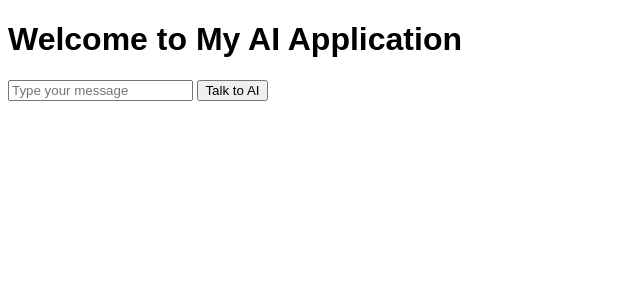
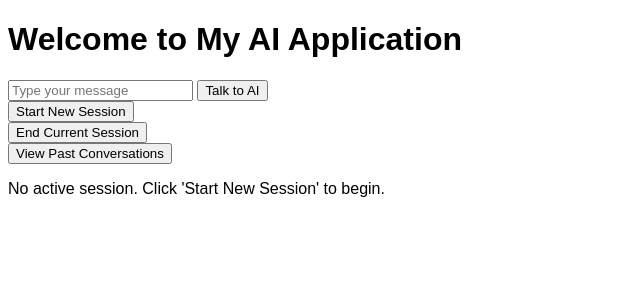
Before and after one commit to JoonhyeonKim/Sage_Project, a Flask app: page / in a window 1280 px wide. Shown: the top 300 px of the page, without its empty margins (0-640 px from the left). Run offline with Flask 3, Linux system fonts and the light colour scheme; some libraries are stand-ins or nearby versions.

Commit message:
Added session and prompts functionality

````diff
--- a/app.py
+++ b/app.py
@@ -1,14 +1,40 @@
 from openai import OpenAI
 from flask import Flask, render_template, request, redirect, url_for, session
+from flask_session import Session
+from redis import Redis
 from models import init_app, db, Conversation, Message
 import json
 from dotenv import load_dotenv
 import os
+from sklearn.metrics.pairwise import cosine_similarity
+import numpy as np
+import re
+import json
+from markdown2 import markdown
+from markupsafe import Markup
 load_dotenv()
 client = OpenAI()
 
-# from openai import OpenAI
-# import json
+def load_prompts(file_path):
+    try:
+        with open(file_path, 'r') as file:
+            prompts = json.load(file)
+        return prompts
+    except FileNotFoundError:
+        print(f"File not found: {file_path}")
+        return None
+    except json.JSONDecodeError as e:
+        print(f"Error decoding JSON from {file_path}: {e}")
+        return None
+
+# Assuming the JSON file is located at data/prompts.json relative to your script
+prompts_file_path = 'data/prompt/experts_prompt.json'
+expert_prompts = load_prompts(prompts_file_path)
+
+if expert_prompts is None:
+    print("Failed to load expert prompts.")
+else:
+    print("Expert prompts loaded successfully.")
 
 
 # Example dummy function hard coded to return the same weather
@@ -23,6 +49,10 @@ def get_current_weather(location, unit="fahrenheit"):
         return json.dumps({"location": "Paris", "temperature": "22", "unit": unit})
     else:
         return json.dumps({"location": location, "temperature": "unknown"})
+def get_embedding(text):
+    # This function should return the embedding vector for the text
+    # Implementation depends on the embedding model you're using
+    pass
 
 # def run_conversation():
 #     # Step 1: send the conversation and available functions to the model
@@ -91,25 +121,94 @@ app = Flask(__name__)
 app.config['SECRET_KEY'] = os.environ.get('FLASK_SECRET_KEY')
 app.config['SQLALCHEMY_DATABASE_URI'] = 'sqlite:///chat.db'  # Example for SQLite
 app.config['SQLALCHEMY_TRACK_MODIFICATIONS'] = False
+
+# Flask-Session configuration
+app.config['SESSION_TYPE'] = 'redis'  # Specifies the session storage backend
+app.config['SESSION_PERMANENT'] = False  # Sessions are not permanent
+app.config['SESSION_USE_SIGNER'] = True  # Securely sign the session cookie
+app.config['SESSION_KEY_PREFIX'] = 'session:'  # Prefix for session keys
+app.config['SESSION_REDIS'] = Redis(host='localhost', port=6379)  # Configuration for Redis
+
+# Initialize Flask-Session
+Session(app)
+
 init_app(app)
 
 with app.app_context():
     db.create_all()  # Creates database tables
+
+@app.route('/set_name')
+def set_name():
+    session['name'] = 'Alice'
+    return 'Name set in session'
+
+@app.route('/get_name')
+def get_name():
+    name = session.get('name', 'Guest')
+    return f'Hello, {name}'
+
+@app.route('/start_session', methods=['GET', 'POST'])
+def start_session():
+    # Create a new conversation instance
+    new_conversation = Conversation()
+
+    # Add the new conversation to the database
+    db.session.add(new_conversation)
+    db.session.commit()
+
+    # Store the conversation ID in the session
+    session['conversation_id'] = new_conversation.id
+
+    # Redirect to the home page to start interacting
+    return redirect(url_for('home'))
+
+@app.route('/end_session', methods=['GET'])
+def end_session():
+    # Remove the conversation ID from the session
+    if 'conversation_id' in session:
+        session.pop('conversation_id', None)
+
+    # Redirect to the home page
+    return redirect(url_for('home'))
+
+@app.route('/past_conversations')
+def past_conversations():
+    # Fetch all past conversations, ordered by timestamp
+    all_conversations = Conversation.query.order_by(Conversation.timestamp.desc()).all()
+    return render_template('past_conversations.html', conversations=all_conversations)
+
+@app.route('/view_conversation/<int:conversation_id>')
+def view_conversation(conversation_id):
+    # Fetch the specific conversation
+    conversation = Conversation.query.get_or_404(conversation_id)
+    return render_template('view_conversation.html', conversation=conversation)
+@app.route('/test_safe')
+def test_safe():
+    test_html = "<p>This should be <strong>bold</strong>.</p>"
+    return render_template('test_template.html', test_html=test_html)
+
 @app.route('/')
 def home():
     conversation_id = session.get('conversation_id')
     if conversation_id:
         conversation = Conversation.query.get(conversation_id)
         messages = conversation.messages if conversation else []
+        in_session = True
     else:
         messages = []
-    return render_template('index.html', messages=messages)
+        in_session = False
+    # Pass the 'in_session' flag to the template
+    return render_template('index.html', messages=messages, in_session=in_session)
 
 @app.route('/interact', methods=['POST'])
 def interact():
     user_input = request.form['user_input']
 
     user_input = str(user_input)
+
+    most_similar_prompt = get_most_similar_prompt(user_input, expert_prompts)
+    # Extract the content from the most similar prompt
+    most_similar_prompt_content = most_similar_prompt["content"]
 
     # Retrieve or create a conversation
     conversation_id = session.get('conversation_id')
@@ -130,7 +229,13 @@ def interact():
     summarized_history = summarize_chat_history(chat_history)
 
     # Get AI response
-    ai_response = get_ai_response(summarized_history, user_input)
+    ai_response = get_ai_response(summarized_history, user_input, most_similar_prompt_content)
+
+    print("AI Response:", ai_response)  # Check the response format
+    ai_response = format_ai_response(ai_response)  # Format for display
+
+    # ai_response = markdown(ai_response)
+    # safe_html_response = Markup(html_response)
 
     # Save the user input and AI response
     save_message(user_input, conversation_id, is_user=True)
@@ -138,24 +243,32 @@ def interact():
 
     return redirect(url_for('home'))
 
-    user_message = Message(content=user_input, conversation_id=conversation_id, is_user=True)
-    db.session.add(user_message)
 
-    response = client.chat.completions.create(
-        model="gpt-3.5-turbo",
-        messages=[
-            {"role": "system", "content": """As a theoretical physicist whose expertise rivals that of Leonard Susskind, I am seeking your profound insights into the universe's deepest mysteries, with a focus suitable for someone with a master's level understanding. My interests span quantum mechanics, string theory, black hole thermodynamics, and the multiverse theory. Please elucidate these complex subjects, emphasizing their mathematical formulations, theoretical foundations, and their implications for our understanding of the universe. I expect the explanations to be in-depth, leveraging my master's level background, without delving into the philosophical implications. Your response should be rich in technical detail, showcasing current theories, recent developments, and critical evaluations of these concepts. The aim is to deepen my understanding, inspire further learning, and provide clarity and precision in your explanations."""},
-            {"role": "user", "content": str(user_input)},
+def get_embedding(text, model="text-embedding-3-small"):
+   text = text.replace("\n", " ")
+   return client.embeddings.create(input = [text], model=model).data[0].embedding
 
-        ],
-       )
-    print(response)
+def get_most_similar_prompt(user_input, expert_prompts, model="text-embedding-ada-002"):
+    # Get embeddings for the expert prompts
+    prompt_texts = [prompt['content'] for prompt in expert_prompts]
+    prompt_embeddings_response = client.embeddings.create(input=prompt_texts, model=model)
+    prompt_embeddings = np.array([embedding.embedding for embedding in prompt_embeddings_response.data])
 
-    ai_response = response.choices[0].message.content.strip()
-    ai_message = Message(content=ai_response, conversation_id=conversation.id)
-    db.session.add(ai_message)
-    db.session.commit()
-    return redirect(url_for('home'))
+    # Get embedding for the user input
+    user_input_embedding_response = client.embeddings.create(input=[user_input], model=model)
+    user_input_embedding = np.array([embedding.embedding for embedding in user_input_embedding_response.data])
+
+    # Reshape embeddings for cosine similarity calculation
+    user_input_embedding = user_input_embedding.reshape(1, -1)
+
+    # Calculate cosine similarity
+    similarities = cosine_similarity(user_input_embedding, prompt_embeddings)[0]
+
+    # Find the index of the highest similarity score
+    most_similar_index = np.argmax(similarities)
+
+    # Return the most similar expert prompt
+    return expert_prompts[most_similar_index]
 def get_chat_history(conversation_id):
     """
     Retrieve and format the chat history for a given conversation ID.
@@ -200,24 +313,6 @@ def summarize_chat_history(chat_history):
 
     return summarized_history
 
-def create_model_input(chat_history, user_input):
-    # Prepare the system message
-    system_message = {
-        "role": "system",
-        "content": """As a theoretical physicist whose expertise rivals that of Leonard Susskind, I am seeking your profound insights into the universe's deepest mysteries, with a focus suitable for someone with a master's level understanding. My interests span quantum mechanics, string theory, black hole thermodynamics, and the multiverse theory. Please elucidate these complex subjects, emphasizing their mathematical formulations, theoretical foundations, and their implications for our understanding of the universe. I expect the explanations to be in-depth, leveraging my master's level background, without delving into the philosophical implications. Your response should be rich in technical detail, showcasing current theories, recent developments, and critical evaluations of these concepts. The aim is to deepen my understanding, inspire further learning, and provide clarity and precision in your explanations."""
-    }
-
-    # Format the chat history into a series of messages
-    formatted_history = [{"role": "user" if msg.is_user else "assistant", "content": msg.content} for msg in chat_history]
-
-    # Append the current user input
-    current_input = {"role": "user", "content": user_input}
-
-    # Combine all elements to create the model input
-    model_input = [system_message] + formatted_history + [current_input]
-
-    return model_input
-
 def save_message(content, conversation_id, is_user):
     # Save the message to the database
     message = Message(content=content, conversation_id=conversation_id, is_user=is_user)
@@ -230,7 +325,7 @@ def format_chat_history(chat_history):
         formatted_history += f"{role_prefix}: {message['content']}\n"
     return formatted_history
 
-def get_ai_response(chat_history, user_input):
+def get_ai_response(chat_history, user_input, most_similar_prompt_content):
     """
     Send the system message, chat history, and current user input to OpenAI and get the AI response.
 
@@ -248,7 +343,7 @@ def get_ai_response(chat_history, user_input):
     system_message = {
         "role": "system",
         # "content": "As a theoretical physicist whose expertise rivals that of Leonard Susskind, I am seeking your profound insights into the universe's deepest mysteries, with a focus suitable for someone with a master's level understanding. My interests span quantum mechanics, string theory, black hole thermodynamics, and the multiverse theory. Please elucidate these complex subjects, emphasizing their mathematical formulations, theoretical foundations, and their implications for our understanding of the universe. I expect the explanations to be in-depth, leveraging my master's level background, without delving into the philosophical implications. Your response should be rich in technical detail, showcasing current theories, recent developments, and critical evaluations of these concepts. The aim is to deepen my understanding, inspire further learning, and provide clarity and precision in your explanations."
-        "content": "You are a helpful assistance." + system_postfix + formatted_history
+        "content": most_similar_prompt_content + system_postfix + formatted_history
     }
 
     # Include the system message at the beginning of the chat history
@@ -264,5 +359,18 @@ def get_ai_response(chat_history, user_input):
     ai_response = response.choices[0].message.content.strip()
     return ai_response
 
+# def format_ai_response(response):
+#     # Regular expression to find code blocks
+#     code_block_pattern = r"```python(.*?)```"
+#     # Replace code blocks with HTML pre and code tags
+#     formatted_response = re.sub(code_block_pattern, r"<pre><code>\1</code></pre>", response, flags=re.DOTALL)
+#     return formatted_response
+def format_ai_response(response):
+    # Replace newline characters with HTML line breaks for better readability
+    formatted_response = response.replace("\n", "<br>")
+
+    # Additional formatting can be added here if needed
+
+    return formatted_response
 if __name__ == '__main__':
     app.run(debug=True)
--- a/models.py
+++ b/models.py
@@ -8,6 +8,7 @@ db = SQLAlchemy()
 
 class Conversation(db.Model):
     id = db.Column(db.Integer, primary_key=True)
+    timestamp = db.Column(db.DateTime, default=datetime.utcnow)  # Add this line
     messages = db.relationship('Message', backref='conversation', lazy=True)
 
 class Message(db.Model):
--- a/templates/index.html
+++ b/templates/index.html
@@ -1,6 +1,9 @@
 <!DOCTYPE html>
 <html>
     <head>
+        <meta charset="UTF-8">
+        <script src="https://polyfill.io/v3/polyfill.min.js?features=es6"></script>
+        <script id="MathJax-script" async src="https://cdn.jsdelivr.net/npm/mathjax@3/es5/tex-mml-chtml.js"></script>
         <title>AI Application</title>
         <style>
             body {
@@ -12,6 +15,15 @@
                 padding: 10px;
                 border-radius: 5px;
             }
+            pre, code {
+                background-color: #3f91a0;
+                border: 1px solid #ddd;
+                padding: 5px;
+                font-family: monospace;
+            }
+            pre {
+                overflow-x: auto;
+            }
         </style>
     </head>
 <body>
@@ -19,6 +31,17 @@
     <form action="/interact" method="post">
         <input type="text" name="user_input" placeholder="Type your message">
         <input type="submit" value="Talk to AI">
+    </form>
+    <!-- Buttons for session management -->
+    <form action="/start_session" method="get">
+        <input type="submit" value="Start New Session">
+    </form>
+    <form action="/end_session" method="get">
+        <input type="submit" value="End Current Session">
+    </form>
+    <!-- Button to view past conversations -->
+     <form action="/past_conversations">
+        <input type="submit" value="View Past Conversations">
     </form>
 
     <!-- Display User Input and AI Response -->
@@ -28,10 +51,14 @@
     {% if ai_response %}
     <div class="response"><strong>AI:</strong> <div>{{ ai_response | safe }}</div></div>
     {% endif %}
-    <div class="chat-history">
-        {% for message in messages %}
-            <p><strong>{{ 'User' if message.is_user else 'AI' }}:</strong> {{ message.content }}</p>
-        {% endfor %}
-    </div>
+    {% if in_session %}
+        <div class="chat-history">
+            {% for message in messages %}
+                <p><strong>{{ 'User' if message.is_user else 'AI' }}:</strong> {{ message.content | safe }}</p>
+            {% endfor %}
+        </div>
+    {% else %}
+        <p>No active session. Click 'Start New Session' to begin.</p>
+    {% endif %}
 </body>
 </html>
--- /dev/null
+++ b/templates/test_template.html
@@ -0,0 +1 @@
+{{ test_html | safe }}
````
Also changed, not shown: templates/past_conversations.html (added, +35 -0 lines), templates/view_conversation.html (added, +37 -0 lines), 1 other file.
